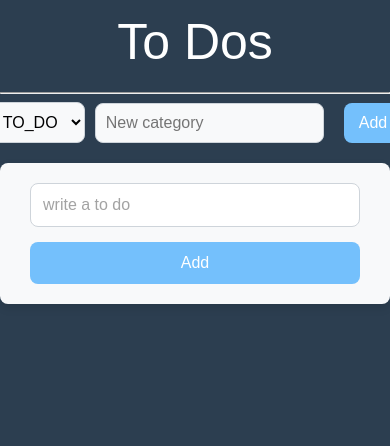
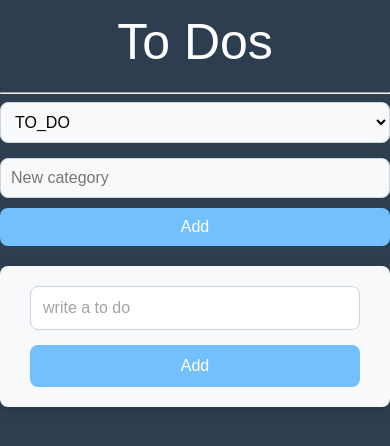
Before and after one commit to dikwon79/todo_react, a React (Create React App) app: page / in a window 390 px wide. Shown: the top 446 px of the page. Built offline with nearby package versions, Linux system fonts and the light colour scheme.

Commit message:
layout mobile

```diff
--- a/src/components/ToDoList.tsx
+++ b/src/components/ToDoList.tsx
@@ -11,31 +11,6 @@ const Header = styled.header`
   justify-content: center;
   align-items: center;
   font-size: 50px;
-`;
-const Select = styled.select`
-  appearance: none;
-  background-color: #f8f9fa;
-  border: 1px solid #ced4da;
-  border-radius: 8px;
-  padding: 10px 15px;
-  font-size: 16px;
-  color: #495057;
-  width: 50%;
-  max-width: 800px;
-  min-width: 400px;
-
-  outline: none;
-  cursor: pointer;
-  transition: all 0.3s ease;
-
-  &:hover {
-    background-color: #e9ecef;
-  }
-
-  &:focus {
-    border-color: #74c0fc;
-    box-shadow: 0 0 0 3px rgba(116, 192, 252, 0.5);
-  }
 `;
 
 function ToDoList() {
--- a/src/components/category.tsx
+++ b/src/components/category.tsx
@@ -2,6 +2,30 @@ import { useState } from "react";
 import { useRecoilState } from "recoil";
 import { categoryState, Categories, categoryStates } from "../atoms";
 import styled from "styled-components";
+
+const SelectWrapper = styled.div`
+  display: flex;
+  justify-content: center;
+  align-items: center;
+  margin-bottom: 20px;
+  flex-direction: row;
+  gap: 10px;
+
+  @media (max-width: 768px) {
+    flex-direction: column; /* 세로로 정렬 */
+    gap: 15px;
+  }
+`;
+
+const InputWrapper = styled.div`
+  display: flex;
+  gap: 10px;
+
+  @media (max-width: 768px) {
+    flex-direction: column;
+    width: 100%;
+  }
+`;
 
 const Select = styled.select`
   padding: 10px;
@@ -16,6 +40,10 @@ const Select = styled.select`
   &:focus {
     border-color: #74c0fc;
     box-shadow: 0 0 0 3px rgba(116, 192, 252, 0.5);
+  }
+
+  @media (max-width: 768px) {
+    width: 100%; /* 모바일에서는 전체 너비로 확장 */
   }
 `;
 
@@ -32,6 +60,11 @@ const Input = styled.input`
   &:focus {
     border-color: #74c0fc;
     box-shadow: 0 0 0 3px rgba(116, 192, 252, 0.5);
+  }
+
+  @media (max-width: 768px) {
+    width: 100%; /* 모바일에서 입력 필드 너비 확장 */
+    margin-right: 0;
   }
 `;
 
@@ -52,19 +85,10 @@ const Button = styled.button`
   &:active {
     background-color: #3c78b4;
   }
-`;
-const SelectWrapper = styled.div`
-  display: flex;
-  justify-content: center;
-  align-items: center;
-  margin-bottom: 20px;
-  flex-direction: row;
-  gap: 10px;
-`;
 
-const InputWrapper = styled.div`
-  display: flex;
-  gap: 10px;
+  @media (max-width: 768px) {
+    width: 100%; /* 모바일에서 버튼 너비 확장 */
+  }
 `;
 
 function CategorySelect() {
```
